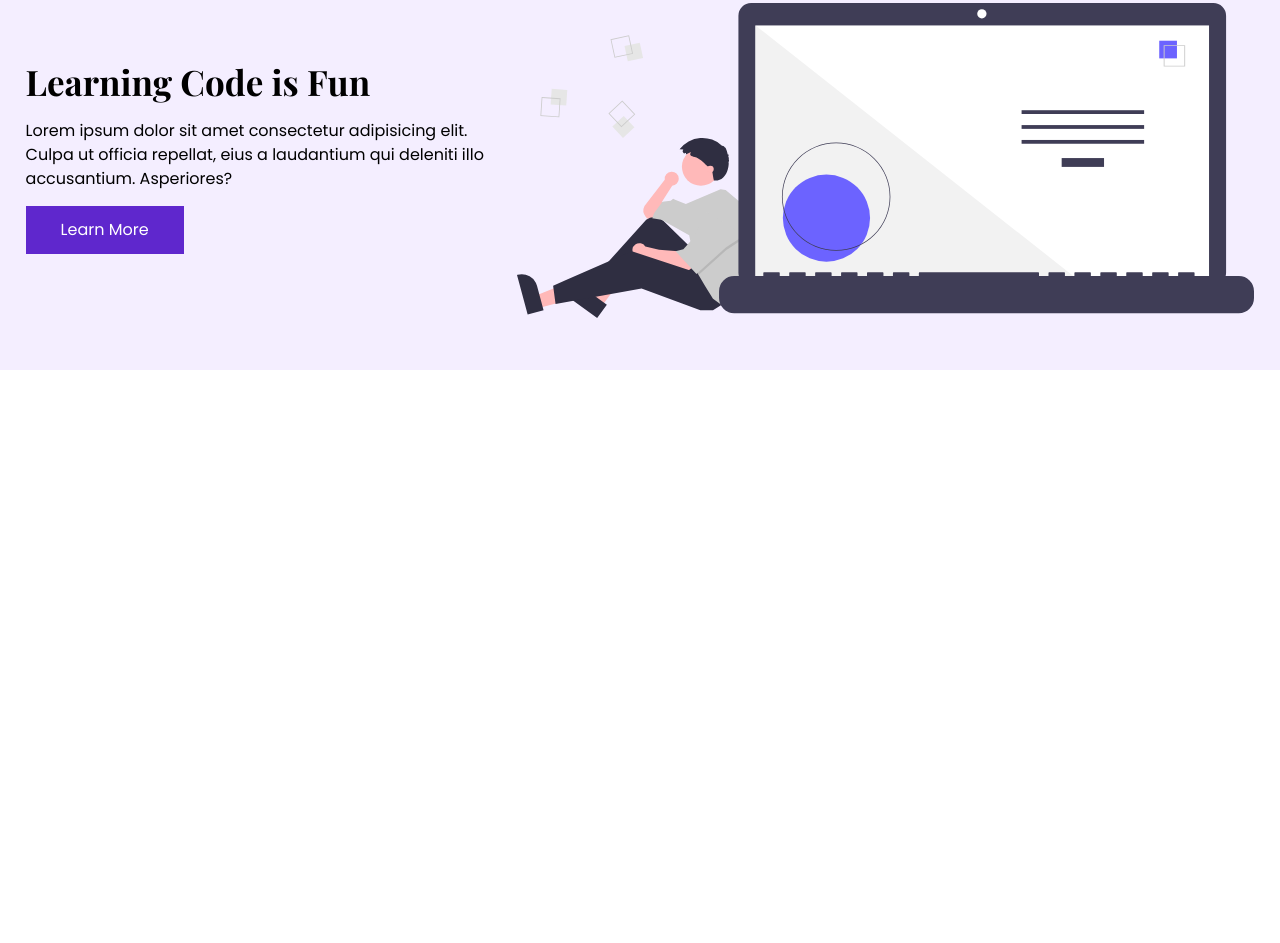
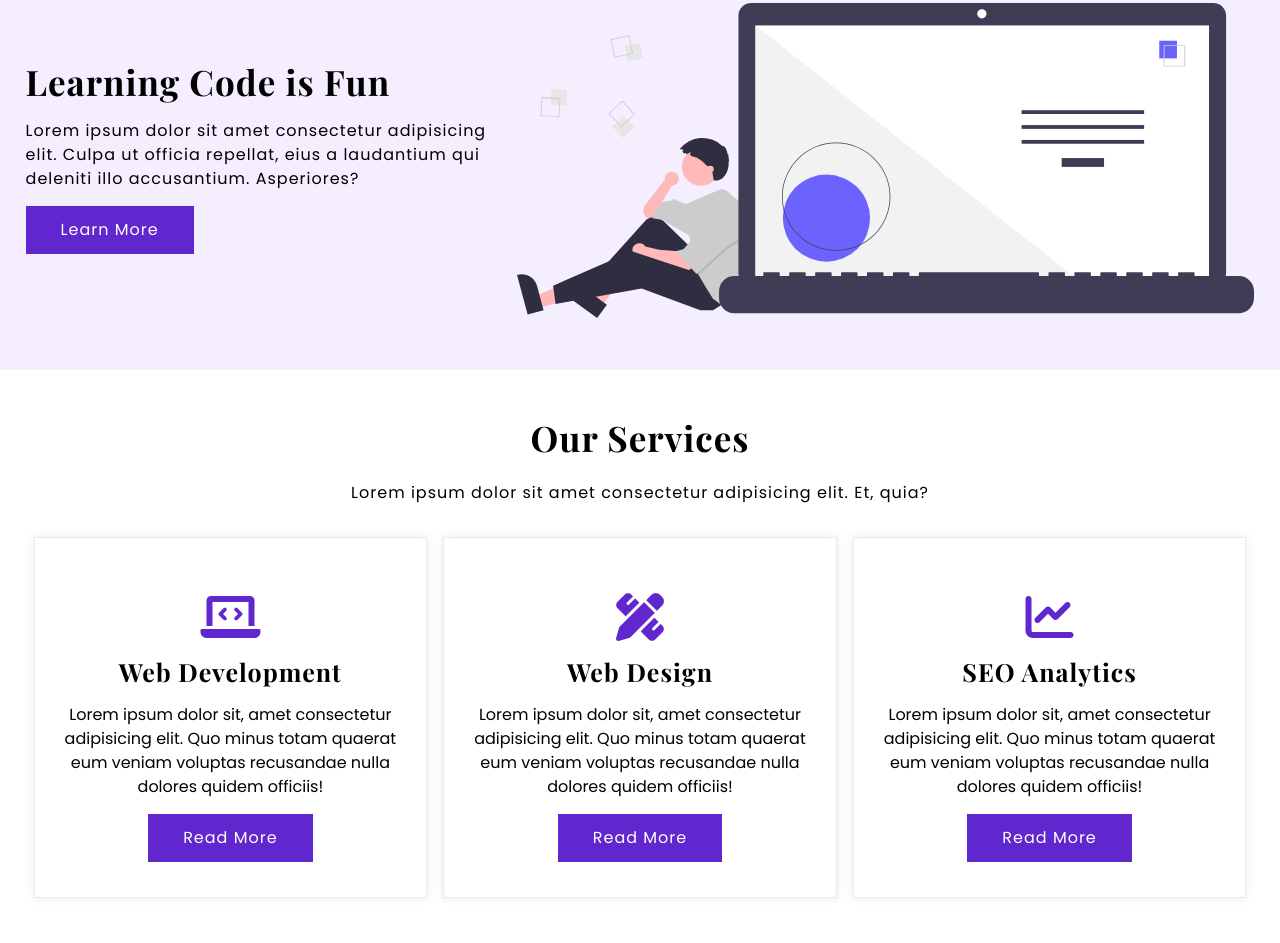
Before and after one commit to MAbdurahman/css-coding-website, a plain HTML site: page index.html in a window 1280 px wide. Shown: the part 228-1171 px from the top of the page. Before the commit the page ends 800 px from the top, so only its background shows below. Drawn offline with nearby package versions, Linux system fonts and the light colour scheme.

Commit message:
Complete basic structure and styles for service area

```diff
--- a/css/main.css
+++ b/css/main.css
@@ -99,6 +99,7 @@ a {
 }
 
 .btn {
+   letter-spacing: 1px;
    color: #fff;
    background: var(--clr-primary);
    padding: 12px 35px;
@@ -127,6 +128,7 @@ a {
    flex-basis: 60%;
    display: flex;
    padding-top: 6px;
+   letter-spacing: 1px;
 }
 
 .contact_info p {
@@ -229,11 +231,12 @@ a {
 }
 
 #main_menu a {
-   color: #262626;
+   padding: 10px 25px;
+   display: block;
    font-size: 18px;
    text-transform: uppercase;
-   padding: 10px 25px;
-   display: block;
+   letter-spacing: 1px;
+   color: #262626;
 }
 
 #main_menu a:hover {
@@ -257,6 +260,7 @@ a {
 .banner_text {
    flex-basis: 40%;
    order: 1;
+   letter-spacing: 1px;
 }
 
 .banner_text h2 {
@@ -267,3 +271,45 @@ a {
    flex-basis: 60%;
    order: 2;
 }
+
+/*=============================================
+         service area
+================================================*/
+#service_area {
+   padding: var(--padding-lg);
+}
+
+#service_area .container.title {
+   display: block;
+   margin-bottom: 32px;
+   letter-spacing: 1px;
+}
+
+#service_area .container {
+   display: flex;
+   text-align: center;
+   justify-content: space-around;
+}
+
+#service_area h2 {
+   font-size: 35px;
+   margin-bottom: 20px;
+}
+
+#service_area h3 {
+   font-size: 25px;
+   letter-spacing: 1px;
+}
+
+.child_service {
+   padding: 20px;
+   border: 1px solid rgb(236, 233, 233);
+   box-shadow: 0 0 10px rgb(236, 233, 233);
+   flex-basis: 32%;
+}
+
+.child_service i {
+   color: var(--clr-primary);
+   font-size: 48px;
+   padding: 35px 0 15px;
+}
--- a/index.html
+++ b/index.html
@@ -113,6 +113,49 @@
 			</div>
 		</section>
 
+		<!-- service area -->
+		<section id="service_area">
+			<div class="container title">
+				<h2>Our Services</h2>
+				<p>
+					Lorem ipsum dolor sit amet consectetur adipisicing elit. Et,
+					quia?
+				</p>
+			</div>
+			<div class="container">
+				<div class="child_service">
+					<i class="fas fa-laptop-code"></i>
+					<h3>Web Development</h3>
+					<p>
+						Lorem ipsum dolor sit, amet consectetur adipisicing elit. Quo
+						minus totam quaerat eum veniam voluptas recusandae nulla
+						dolores quidem officiis!
+					</p>
+					<p><a class="btn" href="#">Read More</a></p>
+				</div>
+				<div class="child_service">
+					<i class="fa-solid fa-pen-ruler"></i>
+					<h3>Web Design</h3>
+					<p>
+						Lorem ipsum dolor sit, amet consectetur adipisicing elit. Quo
+						minus totam quaerat eum veniam voluptas recusandae nulla
+						dolores quidem officiis!
+					</p>
+					<p><a class="btn" href="#">Read More</a></p>
+				</div>
+				<div class="child_service">
+					<i class="fa-solid fa-chart-line"></i>
+					<h3>SEO Analytics</h3>
+					<p>
+						Lorem ipsum dolor sit, amet consectetur adipisicing elit. Quo
+						minus totam quaerat eum veniam voluptas recusandae nulla
+						dolores quidem officiis!
+					</p>
+					<p><a class="btn" href="#">Read More</a></p>
+				</div>
+			</div>
+		</section>
+
 		<!-- jquery scripts -->
 		<script src="./js/jquery-3.4.1.min.js"></script>
 		<!-- slick nav scripts -->
```
